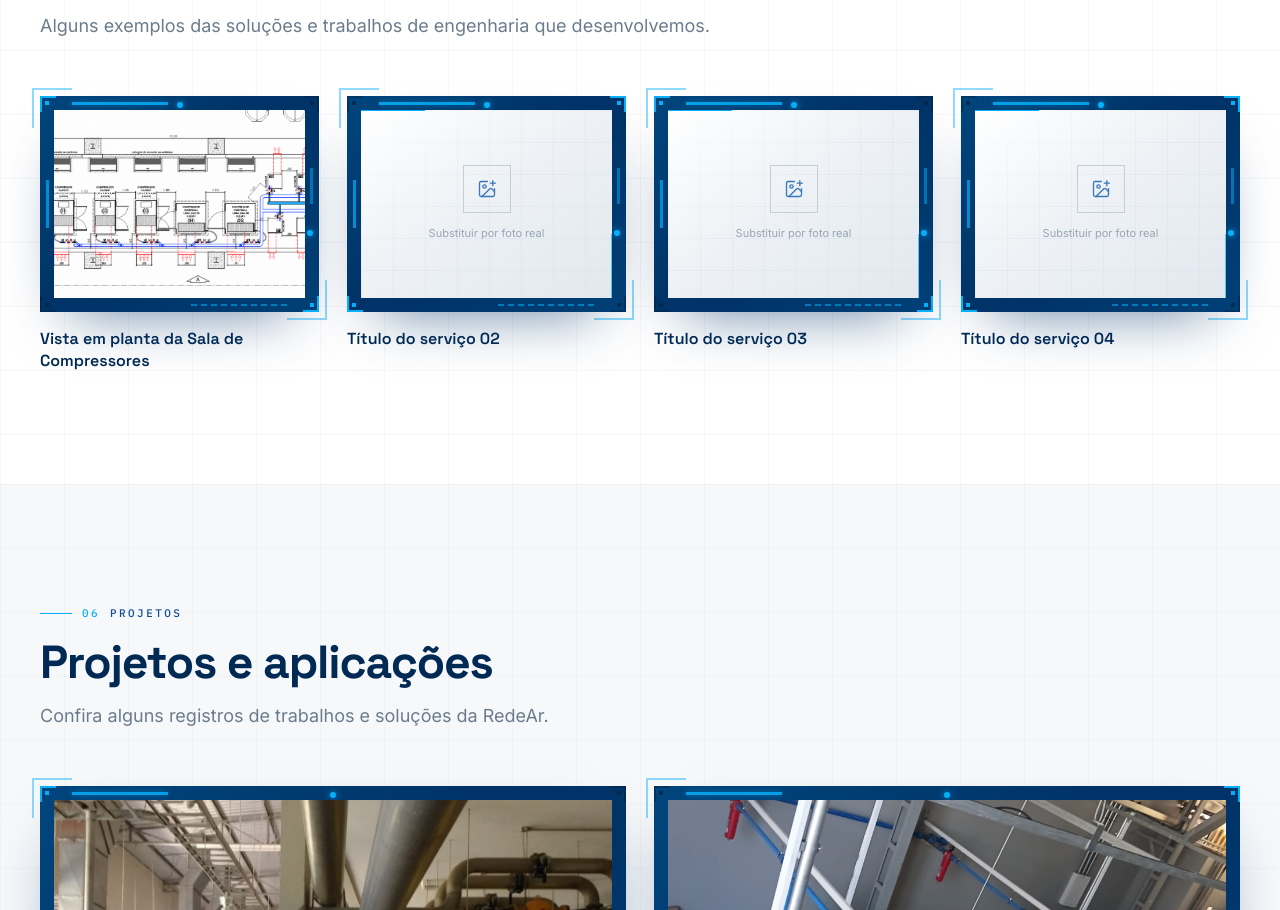
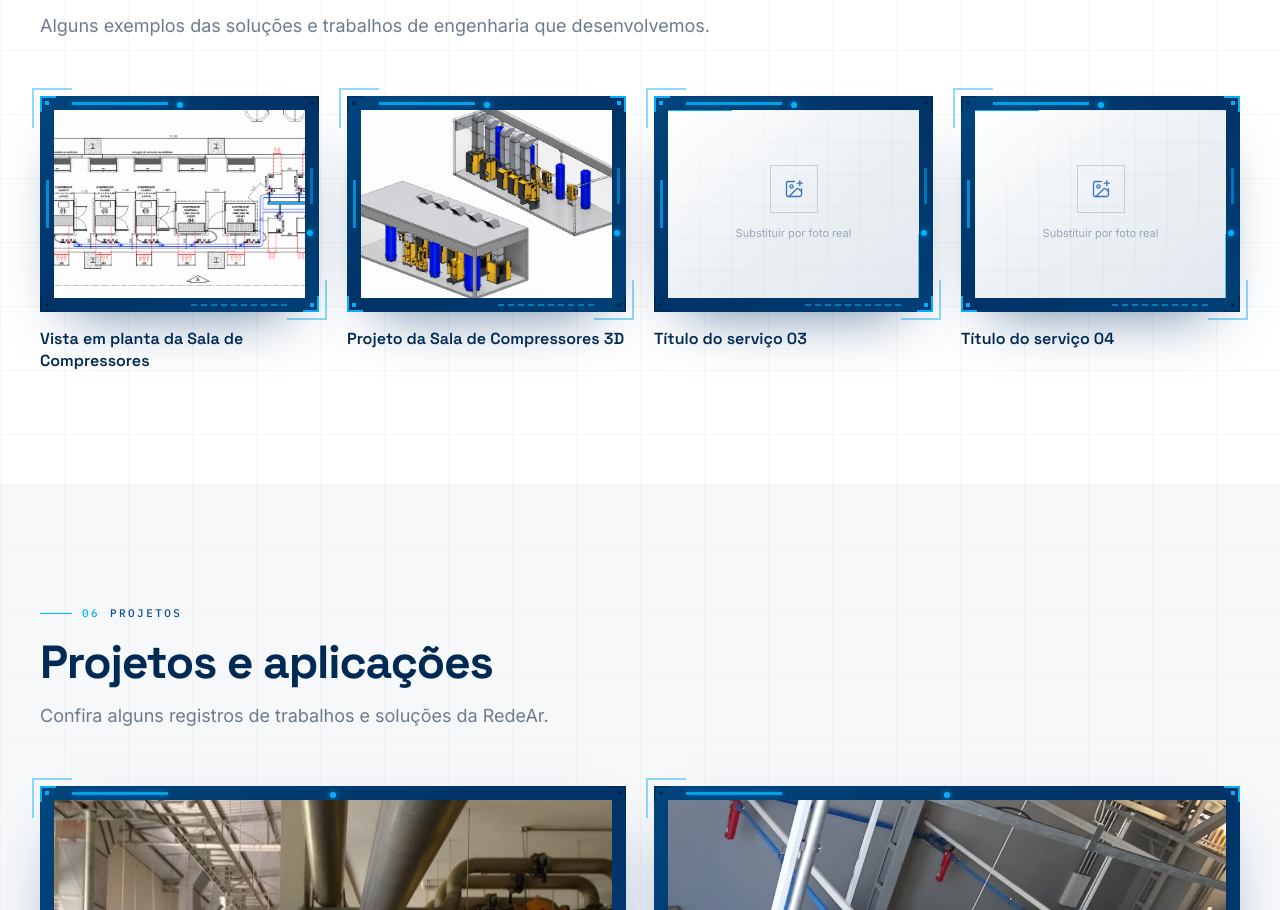
Before and after one commit to canalmeunovohoby3-code/redear, a React (Vite) app: page / in a window 1280 px wide. Shown: the part 5402-6312 px from the top of the page. Built offline with nearby package versions, Linux system fonts and the light colour scheme.

Commit message:
Adiciona imagem e titulo do card 2 de Servicos de Engenharia

```diff
--- a/src/data/media.ts
+++ b/src/data/media.ts
@@ -19,7 +19,7 @@ export const GALLERY_PHOTOS = [
 // (ex.: '/engenharia-1.jpg') e o texto em `title`.
 export const ENGINEERING_CARDS = [
   { title: 'Vista em planta da Sala de Compressores', src: '/1.png', alt: 'Vista em planta da sala de compressores' },
-  { title: 'Título do serviço 02', src: '', alt: 'Serviço de engenharia RedeAr' },
+  { title: 'Projeto da Sala de Compressores 3D', src: '/2.png', alt: 'Projeto 3D da sala de compressores' },
   { title: 'Título do serviço 03', src: '', alt: 'Serviço de engenharia RedeAr' },
   { title: 'Título do serviço 04', src: '', alt: 'Serviço de engenharia RedeAr' },
 ] as const
```
Also changed, not shown: public/2.png (added).
